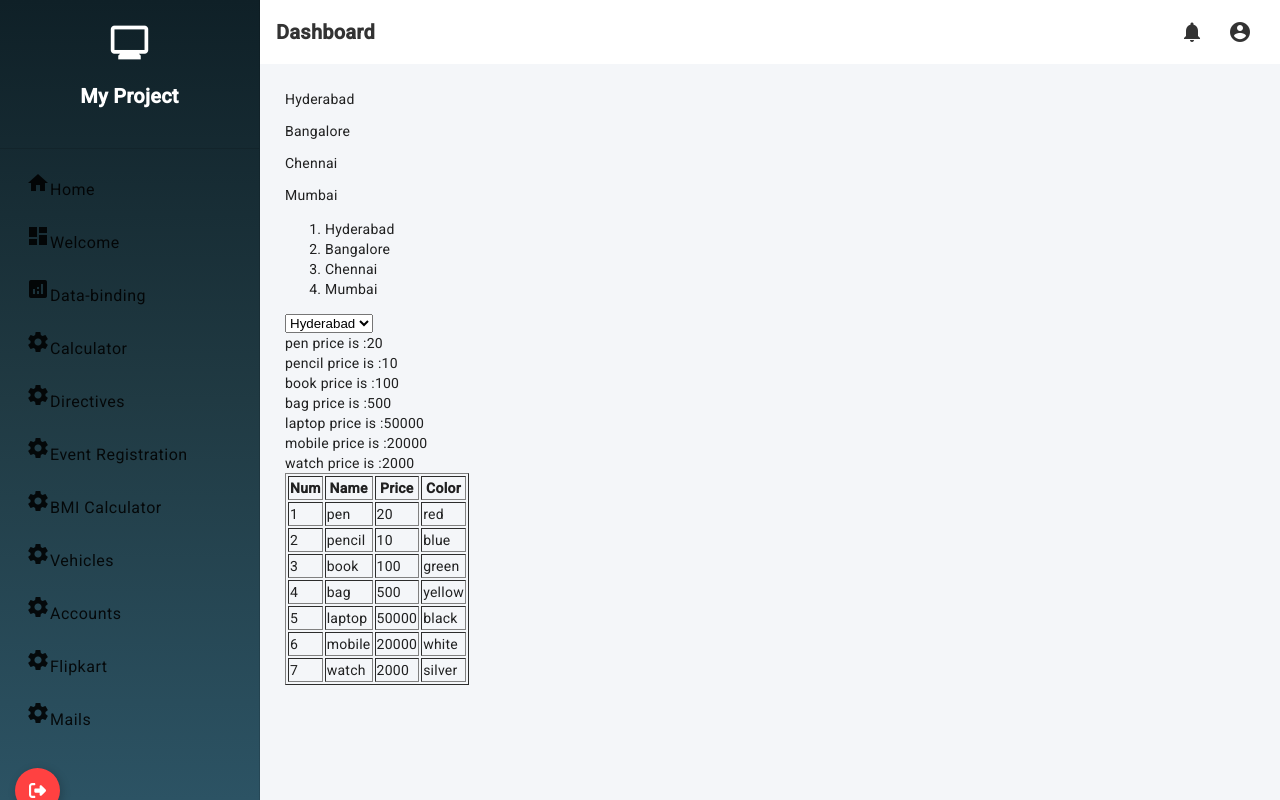
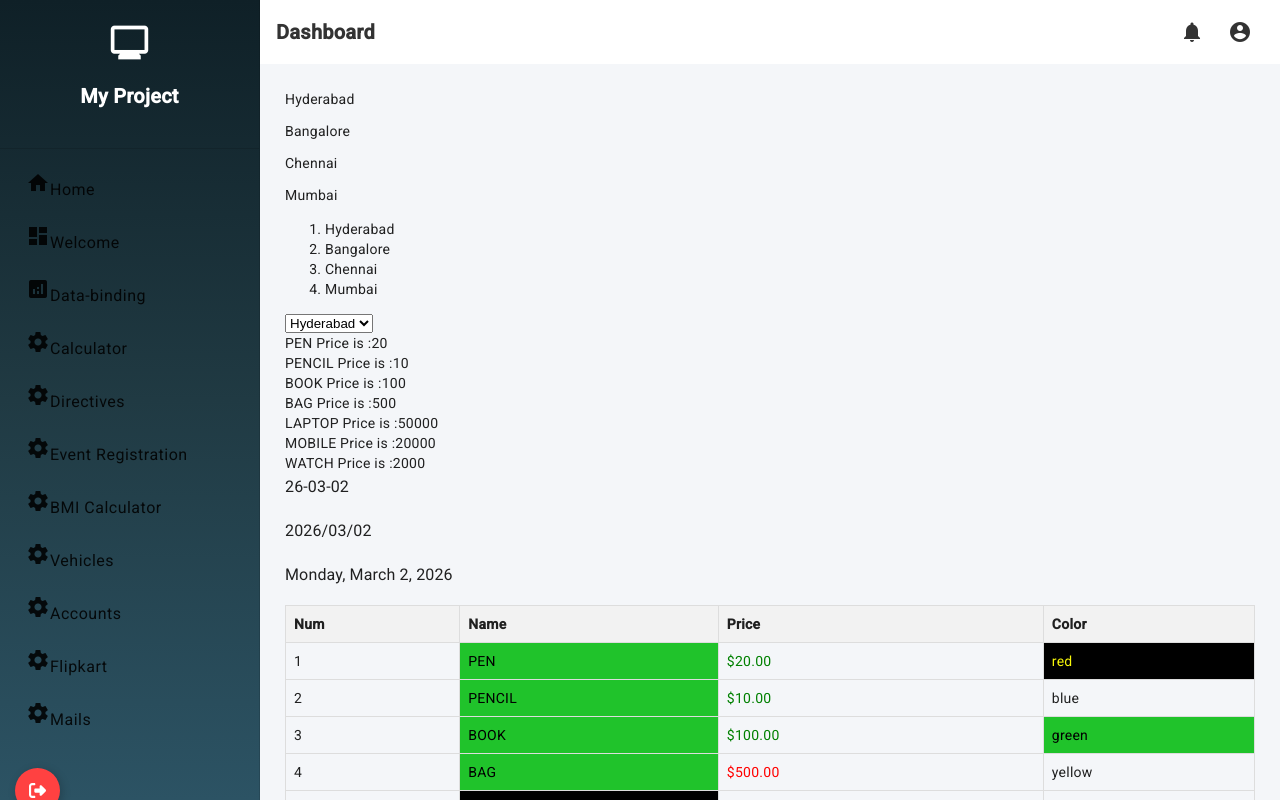
Before and after one commit to Jayaram-Ulava/my-angular-2026, an Angular app: page /dashbord/directives in a window 1280 px wide. Built offline with nearby package versions, Linux system fonts and the light colour scheme.

Commit message:
implement code

```diff
--- a/src/app/directives/directives.component.css
+++ b/src/app/directives/directives.component.css
@@ -0,0 +1,20 @@
+.frist {
+    color: rgb(248, 248, 10);
+    background-color: black;
+}
+.scand {
+    color: black;
+    background-color: rgb(32, 195, 43);
+}
+table {
+    width: 100%;
+    border-collapse: collapse;
+}
+th, td {
+    border: 1px solid #ddd;
+    padding: 8px;
+    text-align: left;
+}
+th {
+    background-color: #f2f2f2;
+}
--- a/src/app/directives/directives.component.html
+++ b/src/app/directives/directives.component.html
@@ -12,9 +12,18 @@
 </select>
 
 <div *ngFor="let produ of products">
-{{produ.name}}  price is :{{produ.price}}
+{{produ.name | uppercase}}  Price is :{{produ.price}}
 
 </div>
+
+<h3>{{today | date:'yy-MM-dd'}}</h3>
+<h3>{{today | date:'yyyy/MM/dd'}}</h3>
+<h3>{{today | date:'fullDate'}}</h3>
+
+
+
+
+
 
 <table border="1">
     <thead>
@@ -29,9 +38,9 @@
     <thead>
         <tr *ngFor="let product of products; index as i">
             <td>{{i+1}}</td>
-            <td>{{product.name}}</td>
-            <td>{{product.price}}</td>
-            <td>{{product.color}}</td>
+            <td [ngClass]="{'frist':product.price>=500, 'scand':product.price<=500}">{{product.name |uppercase}}</td>
+            <td [ngStyle]="{'color': product.price >= 500 ? 'red' : 'green'}">{{product.price |currency}}</td>
+            <td [ngClass]="{'frist':product.color==='red', 'scand':product.color==='green'}">{{product.color}}</td>
         </tr>
     </thead>
 </table>
@@ -39,3 +48,7 @@
 <!-- *ngif -->
 
 <h1 *ngIf="showHeader">Helloooo Angular</h1>
+
+<!-- di bug -->
+
+<pre>{{products | json}}</pre>
--- a/src/app/directives/directives.component.ts
+++ b/src/app/directives/directives.component.ts
@@ -21,4 +21,8 @@ export class DirectivesComponent {
   ]
 
   showHeader:boolean = false;
+
+  today:Date = new Date();
+
+  // user:any = {name:'Mohith',age:30,city:'Hyderabad'};
 }
--- a/src/app/mails/mails.component.css
+++ b/src/app/mails/mails.component.css
@@ -1,12 +1,32 @@
 .mail-container{
     width: 650px;
+}
+
+/* section above list for adding a new mail */
+.add-section {
+    margin-bottom: 20px;
+}
+.add-section input {
+    padding: 5px;
+    width: 200px;
+    margin-right: 8px;
+}
+.btn-add {
+    background-color: #4CAF50;
+    color: #fff;
+    border: none;
+    padding: 6px 12px;
+    cursor: pointer;
+    border-radius: 4px;
+}
+.btn-add:hover {
+    background-color: #45a049;
 }
 
 ol{
     font-size: 22px;
 }
 
-/* gap between list items */
 li{
     padding: 15px;
     margin-bottom: 15px;
@@ -14,12 +34,10 @@ li{
     border-radius: 6px;
 }
 
-/* completed false */
 .yellow{
     color: gray;
 }
 
-/* completed true */
 .black{
     color: black;
     font-weight: bold;
--- a/src/app/mails/mails.component.html
+++ b/src/app/mails/mails.component.html
@@ -2,8 +2,12 @@
 
 <div class="mail-container">
     <h1>Mails</h1>
-    <ol >
-        <li *ngFor="let maildata of maillist"  [ngClass]="{'yellow':maildata.completed==false, 'black':maildata.completed==true}">{{maildata.title}}</li>
 
+    <!-- add section for new mail -->
+
+    <ol>
+        <li *ngFor="let maildata of maillist" [ngClass]="{'yellow': !maildata.completed, 'black': maildata.completed}">
+            {{maildata.title}}
+        </li>
     </ol>
 </div>
--- a/src/app/mails/mails.component.ts
+++ b/src/app/mails/mails.component.ts
@@ -9,9 +9,14 @@ import { MailsService } from '../mails.service';
 export class MailsComponent {
 
   maillist:any=[];
-constructor(private gethttpmails:MailsService){
-this.getmailsall();
-}
+
+  constructor(private gethttpmails:MailsService){
+    this.getmailsall();
+  }
+
+  // add a new mail item when "Add one" button is clicked
+
+
 
 getmailsall(){
   this.gethttpmails.getmails().subscribe((maildata:any)=>{
@@ -19,4 +24,5 @@ getmailsall(){
     this.maillist=maildata;
   })
 }
+
 }
```
